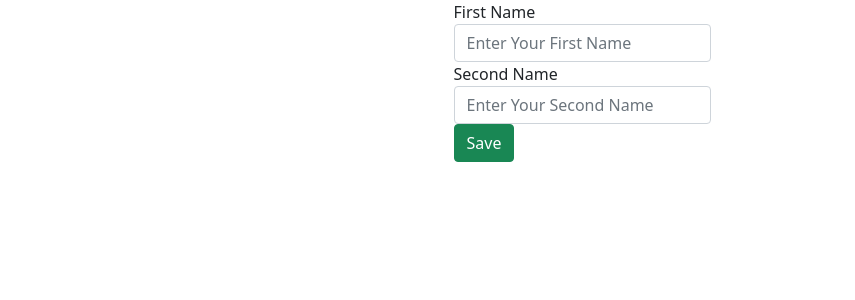
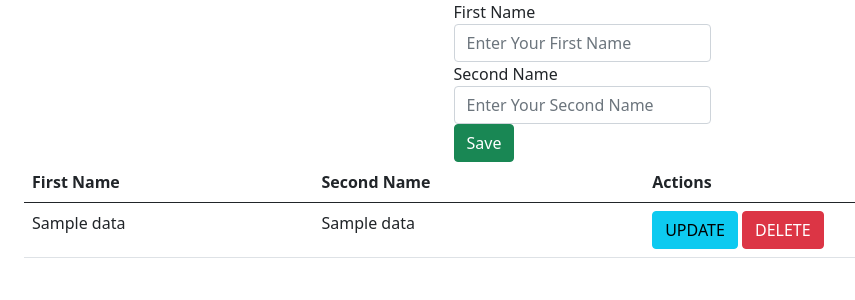
Before and after one commit to anwarhossain1/php-crud, a PHP site: the page made by index.php in a window 1280 px wide. Shown: the top 300 px of the page, without its empty margins (58-913 px from the left). Run offline with PHP 8.4, Linux system fonts and the light colour scheme; tables that the repository leaves empty or names only in its code hold one stand-in row (values such as "Sample post").

Commit message:
fetched data from mysql has been added with edit and delete button

```diff
--- a/index.php
+++ b/index.php
@@ -9,11 +9,19 @@
 
 </head>
 <body>
+    <div class="container">
     <?php require_once 'process.php'; ?>
-    <div class="d-flex justify-content-center">
+    <?php
+       $mysqli = new mysqli('localhost','root','root', 'crud') or die(mysqli_error($mysqli));
+       $result = $mysqli->query("SELECT * FROM data") or die($mysqli->error);
+    //    pre_r($result)
+      //print_r($result);
+    ?>
 
 
-    <form action="process.php" method="POST">
+
+    <div class="d-flex justify-content-center">
+        <form action="process.php" method="POST">
         <div class="form-group">
         <label>First Name</label>
         <input type="text" name="1stname" class="form-control" placeholder="Enter Your First Name">
@@ -24,12 +32,35 @@
 
         </div>
         <div class="form-group">
-        <button type="submit" class="btn btn-success" name="save">Save</button>
+        <button type="submit" class="btn btn-success" name="save" action="index.php">Save</button>
         </div>
+        </form>
+    </div>
+    <div class="d-flex justify-content-center" >
+         <table class="table">
+             <thead>
+                 <tr>
+                     <th>First Name</th>
+                     <th>Second Name</th>
+                     <th>Actions</th>
+                 </tr>
+             </thead>
+             <?php
+             while ($row = $result->fetch_assoc()): ?>
+                  <tr>
+                      <td><?php echo $row['1stname'] ?></td>
+                      <td><?php echo $row['2ndname'] ?></td>
+                      <td>
+                          <a href="index.php?edit=<?php echo $row['id'] ?>" class="btn btn-info">UPDATE</a>
+                          <a href="process.php?delete=<?php echo $row['id'] ?>" class="btn btn-danger">DELETE</a>
+                      </td>
+                  </tr>
+                  <?php endwhile; ?>
+         </table>
 
 
+       </div>
 
-    </form>
     </div>
 
 </body>
```
